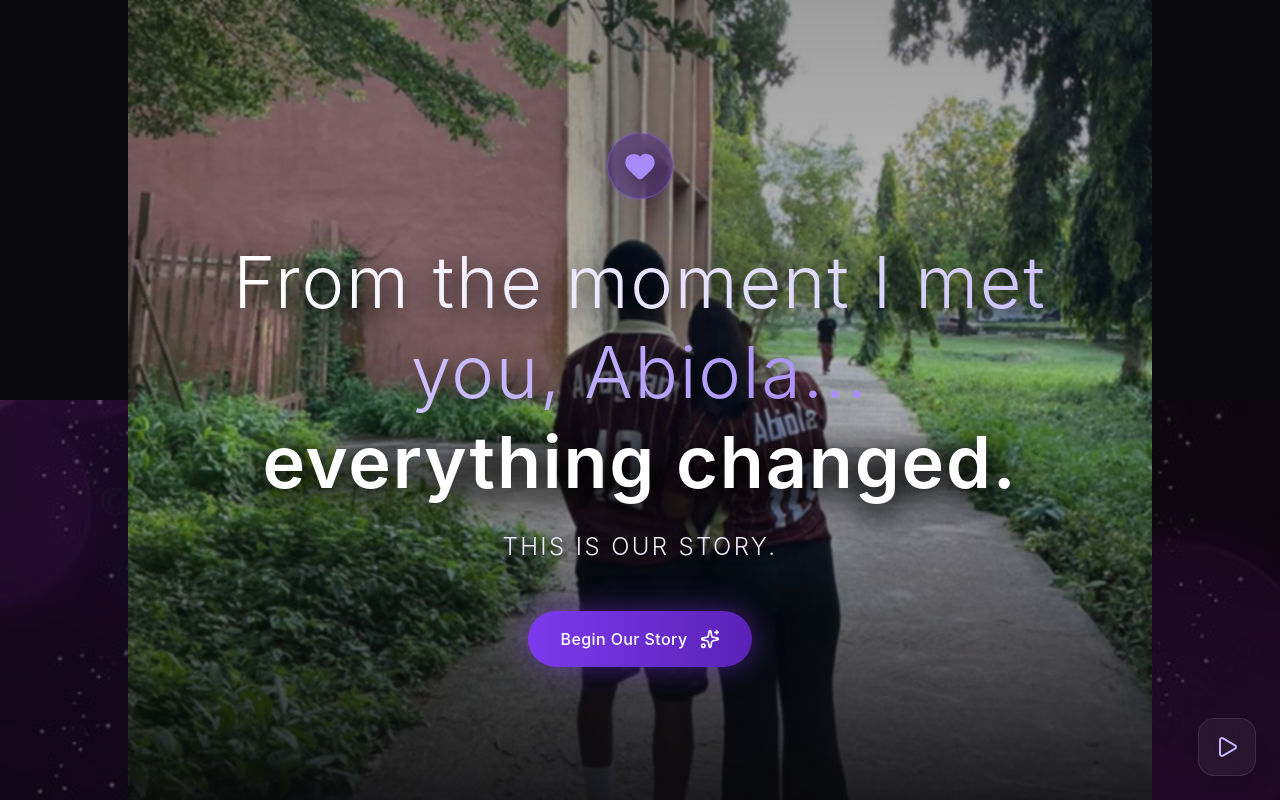
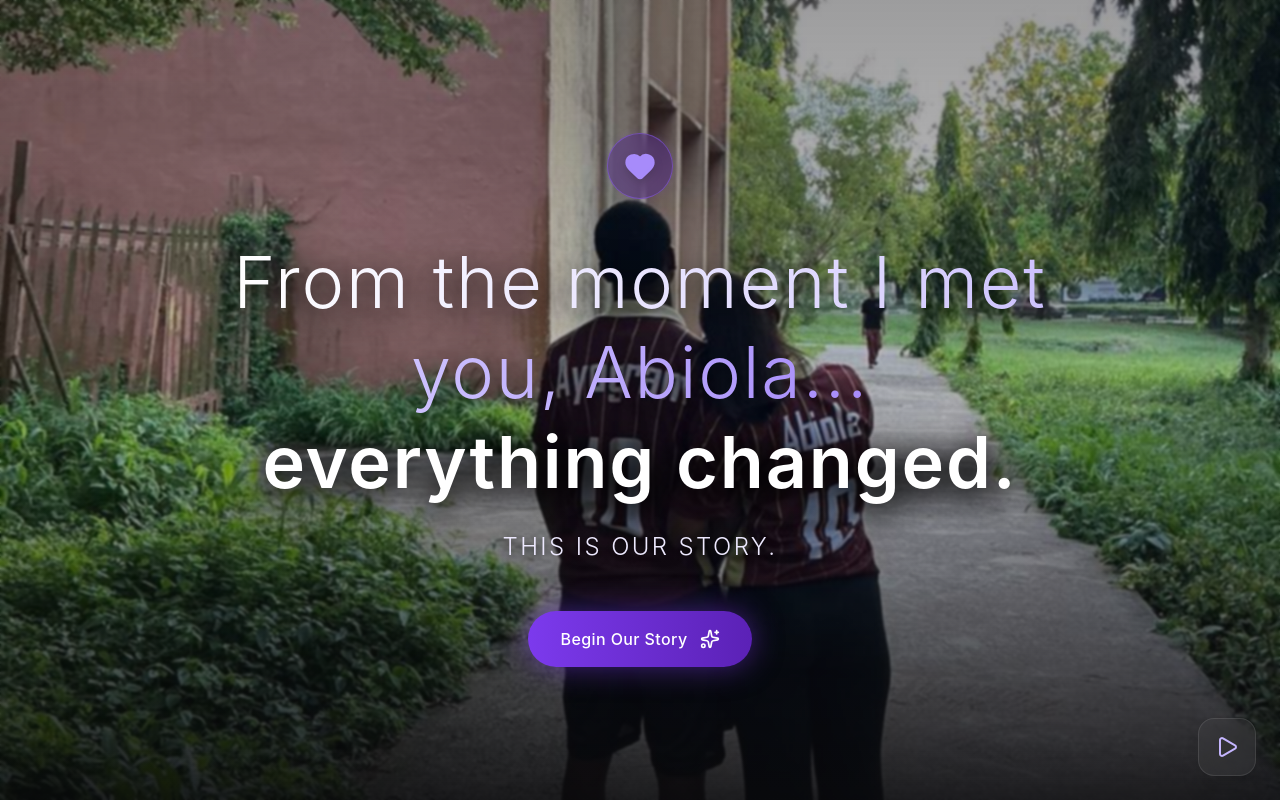
Before and after one commit to Ayogram/mysupremeleader, a React (Vite) app: page / in a window 1280 px wide. Built offline with nearby package versions, Linux system fonts and the light colour scheme.

Commit message:
fix: revert main container width back to default fullscreen layout

```diff
--- a/src/App.tsx
+++ b/src/App.tsx
@@ -202,7 +202,7 @@ function App() {
         </audio>
       </div>
 
-      <main className="relative z-10 w-[90%] md:w-[80%] max-w-7xl mx-auto">
+      <main className="relative z-10">
         {/* 1. Hero Landing Page */}
         <section className="h-screen flex flex-col items-center justify-center px-4 relative overflow-hidden">
           {/* Background Image specifically for the first page */}
```
